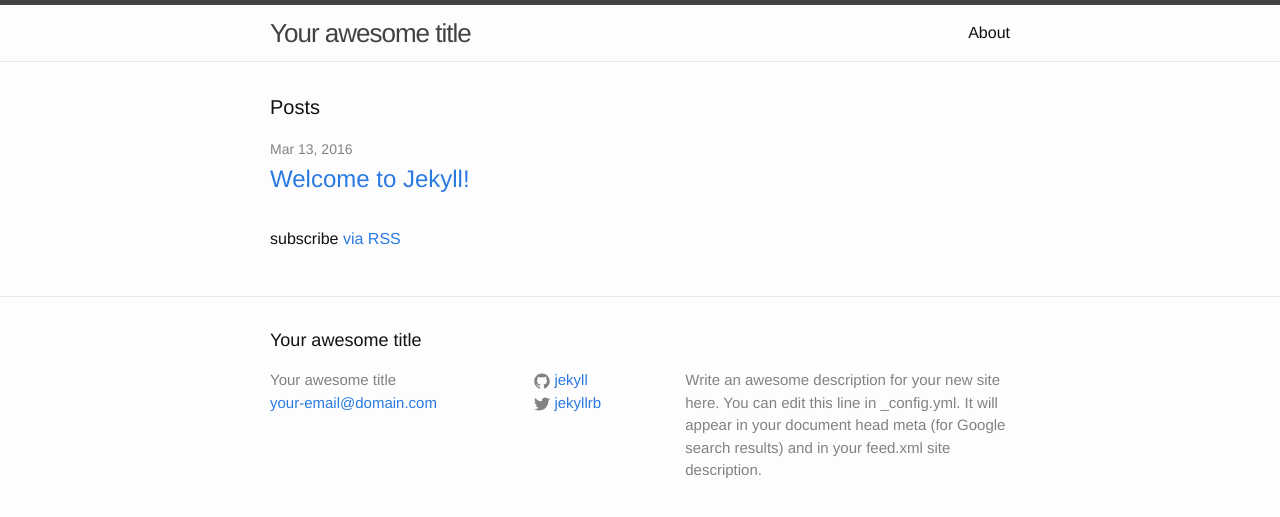
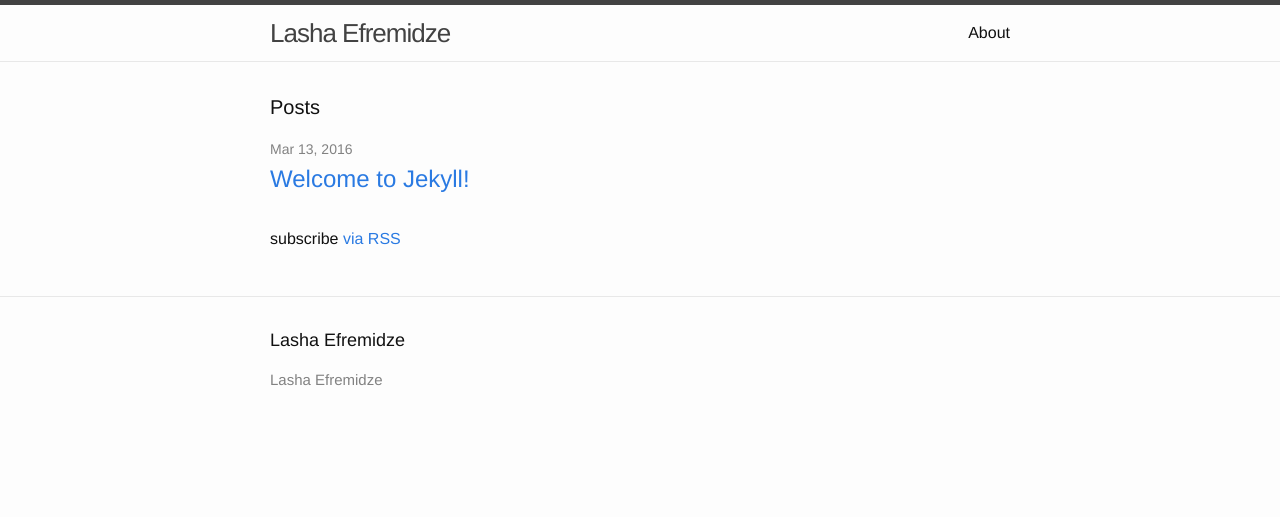
Before and after one commit to efremidze/efremidze.github.io, a Jekyll site: the page built from index.html, in a window 1280 px wide. Shown: the top 517 px of the page. Built offline with Jekyll 4.4.1, drawn with Linux system fonts in a browser that asks for light colours; the list of posts is cut into pages by our own code.

Commit message:
Updated config

```diff
--- a/_config.yml
+++ b/_config.yml
@@ -5,17 +5,31 @@
 # For technical reasons, this file is *NOT* reloaded automatically when you use
 # 'jekyll serve'. If you change this file, please restart the server process.
 
-# Site settings
-title: Your awesome title
-email: your-email@domain.com
-description: > # this means to ignore newlines until "baseurl:"
-  Write an awesome description for your new site here. You can edit this
-  line in _config.yml. It will appear in your document head meta (for
-  Google search results) and in your feed.xml site description.
-baseurl: "" # the subpath of your site, e.g. /blog
-url: "http://yourdomain.com" # the base hostname & protocol for your site
-twitter_username: jekyllrb
-github_username:  jekyll
+# Build
+markdown: kramdown
 
-# Build settings
-markdown: kramdown
+gems: [jekyll-sitemap, jekyll-paginate]
+
+exclude: [vendor]
+
+# Permalinks
+permalink: /:title/
+
+# Site
+title: Lasha Efremidze
+
+url: http://efremidze.com
+
+author:
+    twitter: lasha_
+    github: efremidze
+    linkedin: efremidze
+
+links:
+    github: 'https://github.com/efremidze/efremidze.github.io'
+    issue: '%links.github%/issues/new'
+    pull: '%links.github%/compare'
+
+paginate: 4
+
+excerpt_separator: <!--excerpt-->
```
